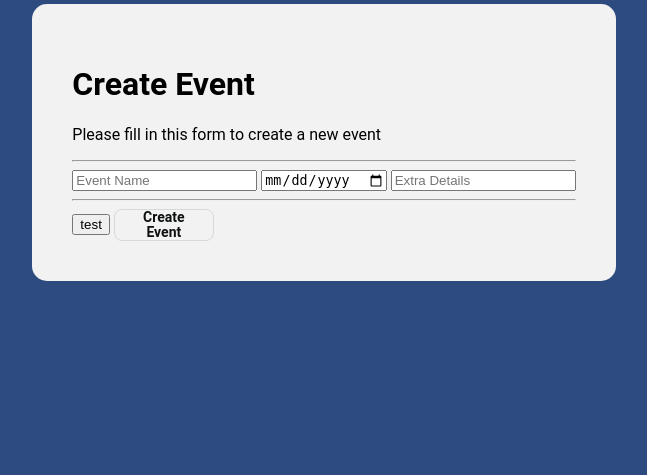
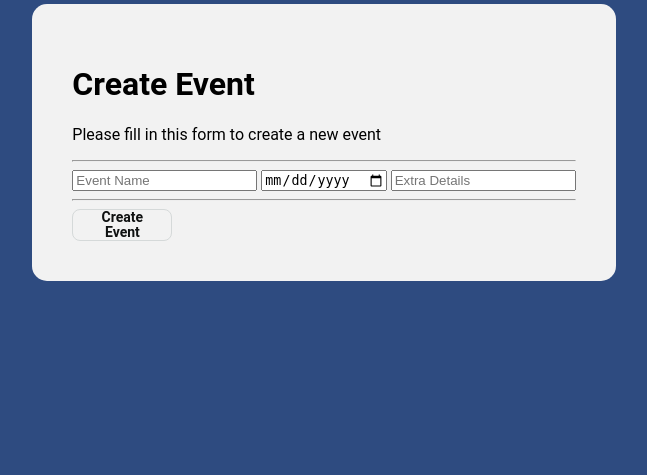
Before and after one commit to tommytro/event-manager, a PHP site: page /create_event.php in a window 1280 px wide. Shown: the part 149-624 px from the top of the page, without its empty margins (316-963 px from the left). Run offline with PHP 8.4, Linux system fonts and the light colour scheme; the visitor is signed in with stand-in values (Sample User, id 1); some libraries are stand-ins or nearby versions.

Commit message:
removed test button

```diff
--- a/event_form.php
+++ b/event_form.php
@@ -31,7 +31,7 @@
     }
 ?>
 <script src="https://ajax.googleapis.com/ajax/libs/jquery/3.2.0/jquery.min.js"></script>
-<script>
+<!-- <script>
     var check = 0;
 
     if(check == 1){
@@ -64,7 +64,7 @@
         check = 1;
         alert("here");
 };
-</script>
+</script> -->
 
 
 <html>
@@ -77,7 +77,6 @@
             <input type="date" placeholder="Event Date" name="eventdate" id="eventdate" required>
             <input type="text" placeholder="Extra Details" name="eventdesc" id="desc">
             <hr>
-            <input type="button" onclick="clicker()" value="test">
 
             <button class="button-fancy" type="submit">Create Event</button>
         </div>
--- a/events.php
+++ b/events.php
@@ -12,6 +12,6 @@
         <?php include("navbar.php"); ?>
 
         <div  class="eventContainer"><?php include("eventslist.php"); ?></div>
-
+        <?php include("footer.php"); ?>
     </body>
 </html>
--- a/eventslist.php
+++ b/eventslist.php
@@ -2,5 +2,3 @@
     <ul>
         <li><?php include "eventlistgetter.php" ?></li>
     </ul>
-
-<?php include("footer.php"); ?>
```
